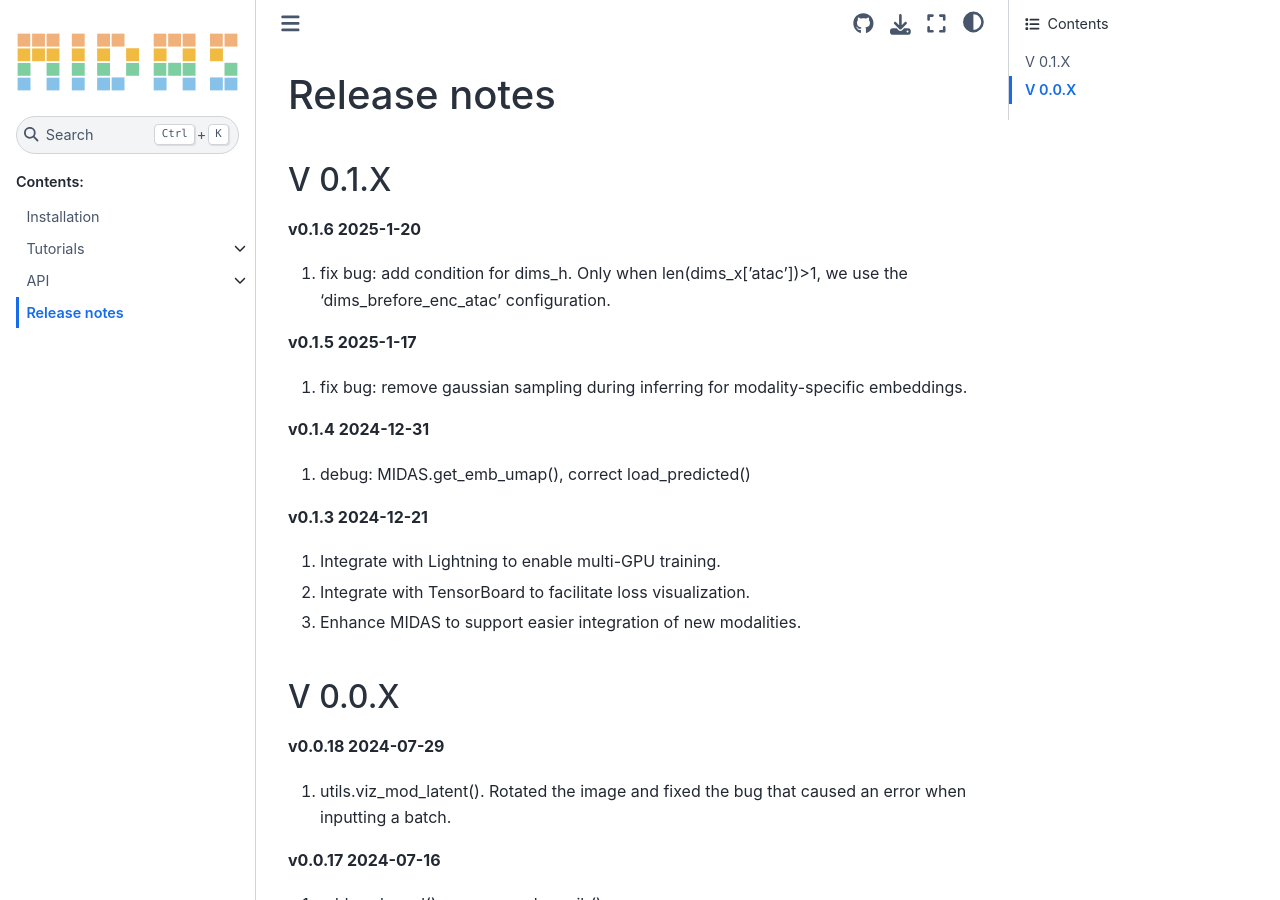
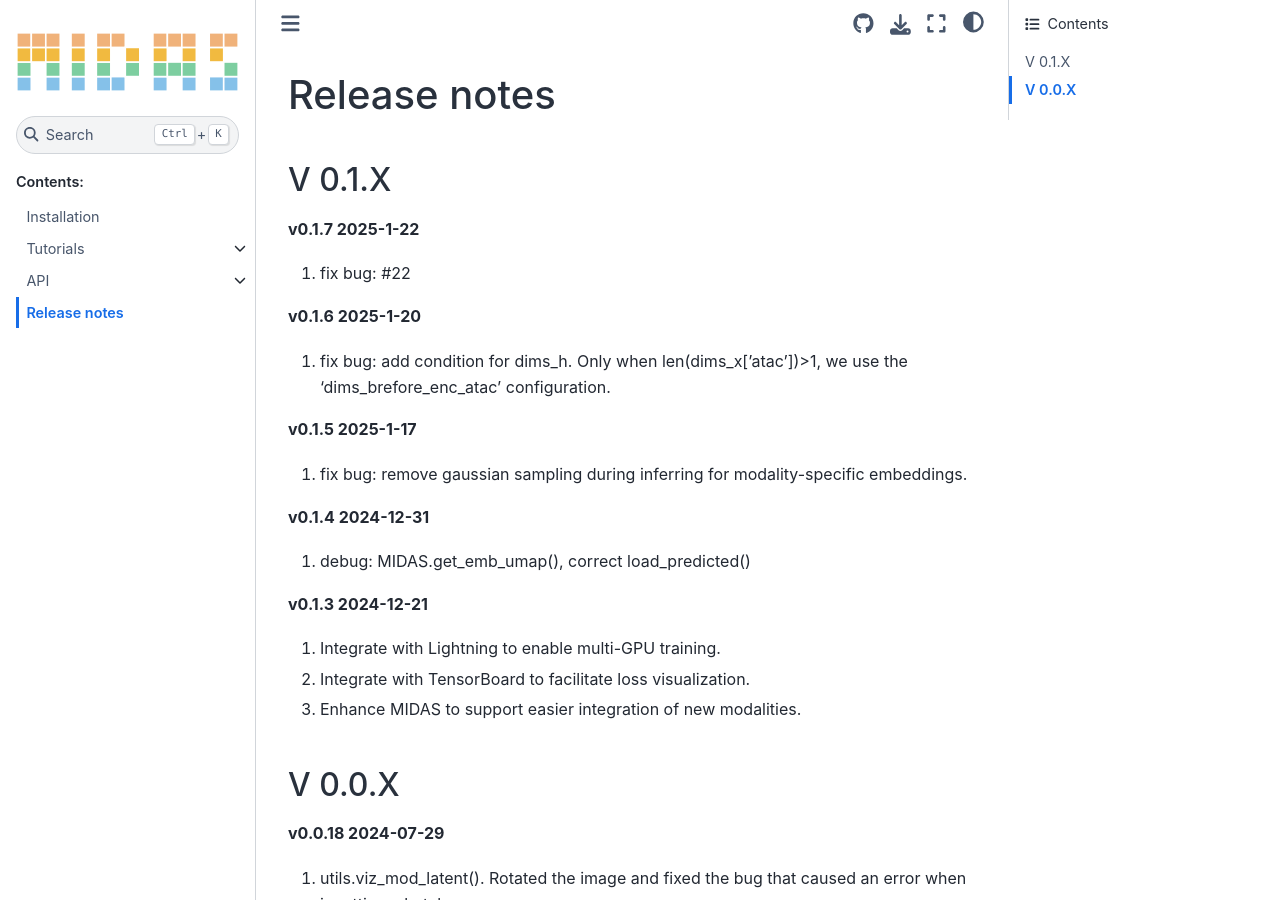
Before and after one commit to labomics/midas, a Sphinx documentation site: the page built from docs/source/release.md, in a window 1280 px wide and 900 px high. Built offline with Sphinx 7.4.7 and the Sphinx Book theme 1.1.4, drawn with Linux system fonts in a browser that asks for light colours; pages that are not in the unit, such as notebooks, are missing from menus.

Commit message:
add release info

```diff
--- a/docs/source/release.md
+++ b/docs/source/release.md
@@ -1,6 +1,10 @@
 # Release notes
 
 ## V 0.1.X
+
+**v0.1.7 2025-1-22**
+
+1. fix bug: #22
 
 **v0.1.6 2025-1-20**
 
```
